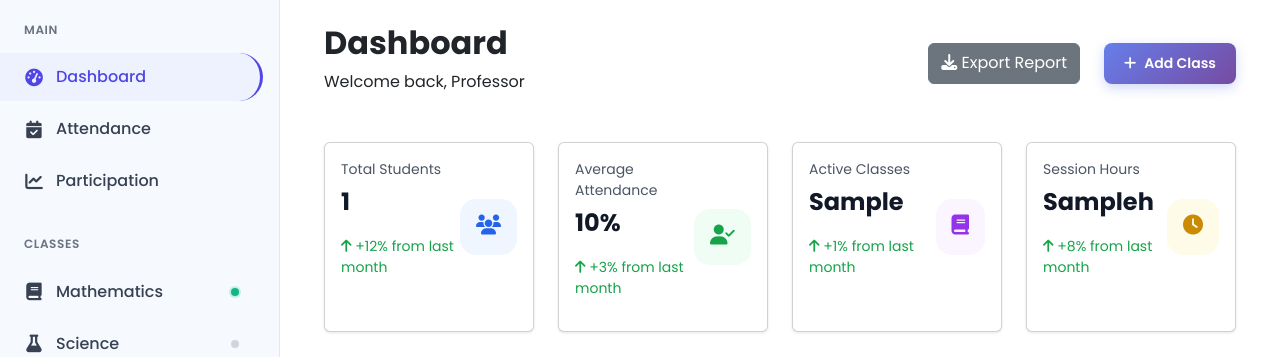
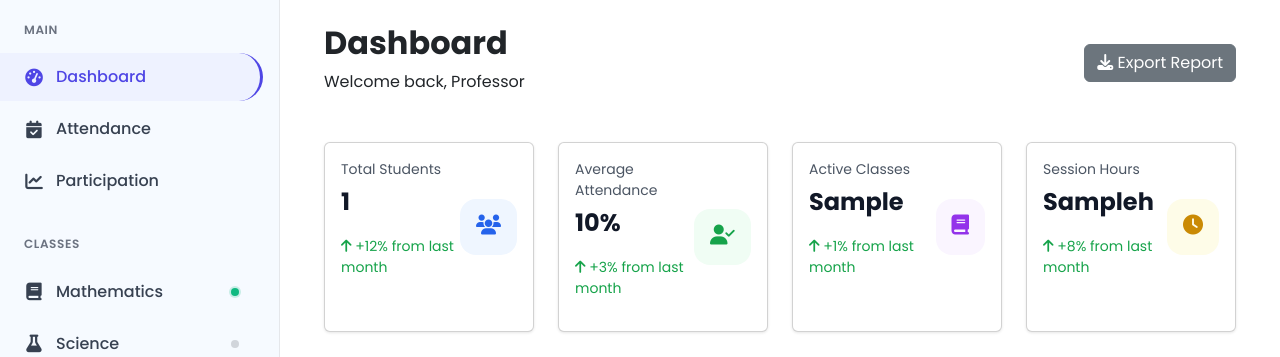
Before and after one commit to Draketzy/iclassroom, a Django app: template iClassroom/classroom/templates/classroom/teacher/teacher_dashboard.html in a window 1280 px wide. Shown: the part 86-443 px from the top of the page. Run offline with Django 3.2, Linux system fonts and the light colour scheme; the template is opened without the code that fills it: most values are stand-ins (such as "Sample title", 1, 10 or a date in 2020); form fields are guessed from the names that the template uses; some libraries are stand-ins or nearby versions.

Commit message:
Update teacher_dashboard.html

```diff
--- a/iClassroom/classroom/templates/classroom/teacher/teacher_dashboard.html
+++ b/iClassroom/classroom/templates/classroom/teacher/teacher_dashboard.html
@@ -15,10 +15,6 @@
             <button class="btn btn-secondary" id="exportBtn">
                 <i class="fas fa-download"></i>
                 Export Report
-            </button>
-            <button type="button" class="join-class-btn" data-bs-toggle="modal" data-bs-target="#createClassModal" id="addClassBtn">
-                <i class="fas fa-plus"></i>
-                Add Class
             </button>
         </div>
     </div>
@@ -307,7 +303,7 @@
 
                 <div class="modal-footer modern-footer">
                     <button type="button" class="btn btn-cancel" data-bs-dismiss="modal">Cancel</button>
-                    <button type="submit" class="btn btn-create">
+                    <button type="submit" class="btn btn-create" style="color: white;">
                         <span class="btn-text">Create Class</span>
                         <span class="btn-loading" style="display: none;">
                             <i class="fas fa-spinner fa-spin"></i>
```
